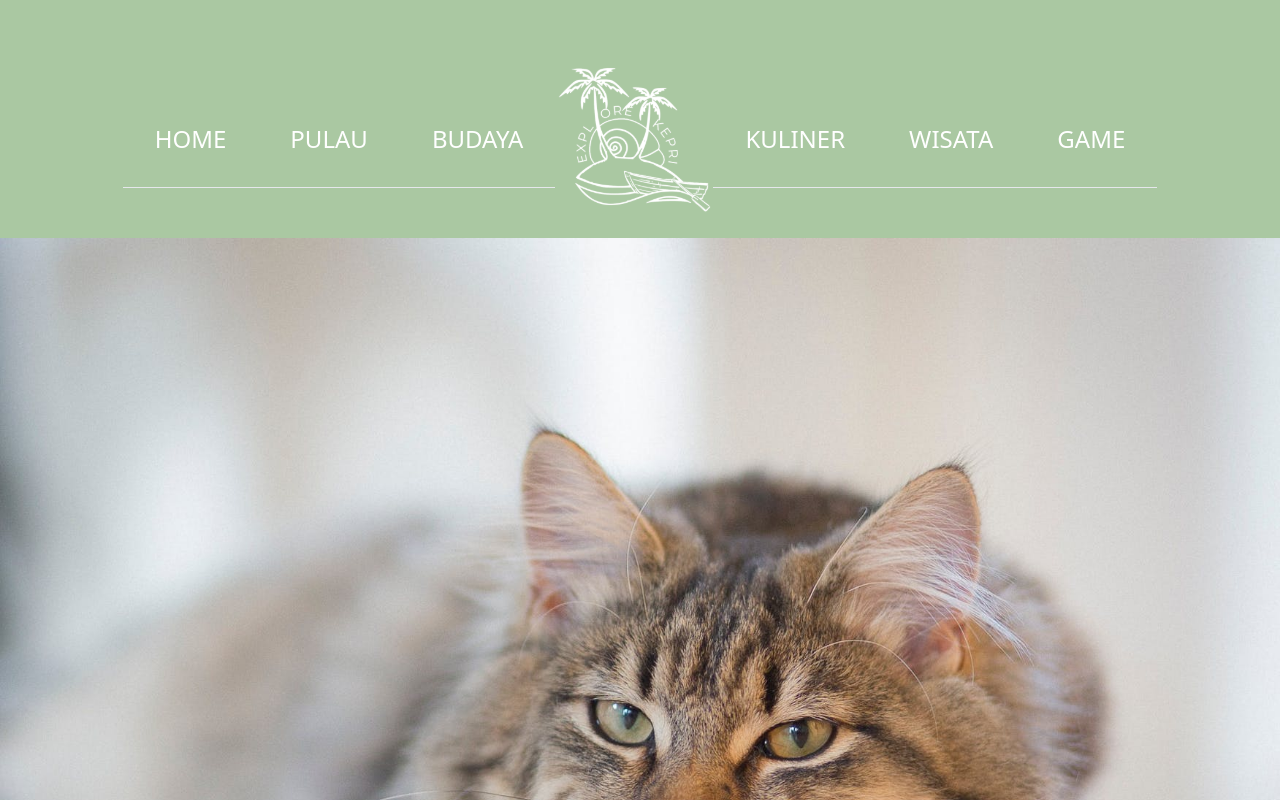
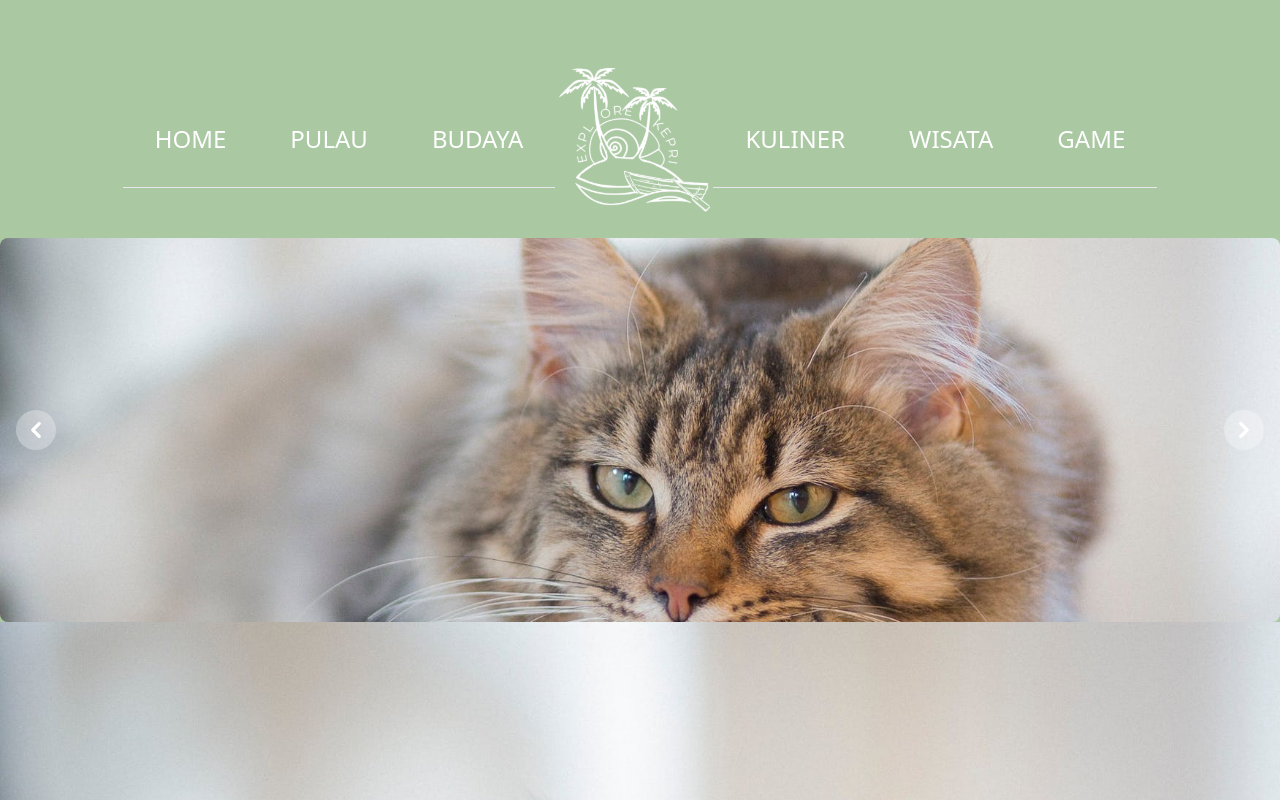
Before and after one commit to Enigma-From-UIB/eksplor-kepri, a React (Create React App) app: page / in a window 1280 px wide. Shown: the top 800 px of the page. Built offline with nearby package versions, Linux system fonts and the light colour scheme.

Commit message:
msi berantakan

```diff
--- a/package.json
+++ b/package.json
@@ -7,6 +7,7 @@
     "@testing-library/react": "^13.4.0",
     "@testing-library/user-event": "^13.5.0",
     "autoprefixer": "^10.4.16",
+    "flowbite": "^2.2.0",
     "postcss": "^8.4.31",
     "react": "^18.2.0",
     "react-dom": "^18.2.0",
--- a/src/components/home.jsx
+++ b/src/components/home.jsx
@@ -1,11 +1,68 @@
 import React from 'react';
 import image from '../assets/image';
+import {Carousel} from 'flowbite'
 
 
 
 function Home() {
   return (
     <div>
+      {/* <script src="../path/to/flowbite/dist/flowbite.min.js"></script> */}
+
+
+
+  <div id="default-carousel" class="relative w-full" data-carousel="slide">
+    {/* <!-- Carousel wrapper --> */}
+    <div class="relative h-56 overflow-hidden rounded-lg md:h-96">
+         {/* <!-- Item 1 --> */}
+        <div class=" duration-700 ease-in-out" data-carousel-item>
+            <img src={image.Cat} class="absolute block w-full -translate-x-1/2 -translate-y-1/2 top-1/2 left-1/2" alt="..." />
+        </div>
+        {/*  <!-- Item 2 --> */}
+        <div class="hidden duration-700 ease-in-out" data-carousel-item>
+            <img src="/docs/images/carousel/carousel-2.svg" class="absolute block w-full -translate-x-1/2 -translate-y-1/2 top-1/2 left-1/2" alt="..." />
+        </div>
+        {/*  <!-- Item 3 --> */}
+        <div class="hidden duration-700 ease-in-out" data-carousel-item>
+            <img src="/docs/images/carousel/carousel-3.svg" class="absolute block w-full -translate-x-1/2 -translate-y-1/2 top-1/2 left-1/2" alt="..." />
+        </div>
+        {/*  <!-- Item 4 --> */}
+        <div class="hidden duration-700 ease-in-out" data-carousel-item>
+            <img src="/docs/images/carousel/carousel-4.svg" class="absolute block w-full -translate-x-1/2 -translate-y-1/2 top-1/2 left-1/2" alt="..." />
+        </div>
+        {/*  <!-- Item 5 --> */}
+        <div class="hidden duration-700 ease-in-out" data-carousel-item>
+            <img src="/docs/images/carousel/carousel-5.svg" class="absolute block w-full -translate-x-1/2 -translate-y-1/2 top-1/2 left-1/2" alt="..." />
+        </div>
+    </div>
+    {/*  <!-- Slider indicators --> */}
+    <div class="absolute z-30 flex -translate-x-1/2 bottom-5 left-1/2 space-x-3 rtl:space-x-reverse">
+        <button type="button" class="w-3 h-3 rounded-full" aria-current="true" aria-label="Slide 1" data-carousel-slide-to="0"></button>
+        <button type="button" class="w-3 h-3 rounded-full" aria-current="false" aria-label="Slide 2" data-carousel-slide-to="1"></button>
+        <button type="button" class="w-3 h-3 rounded-full" aria-current="false" aria-label="Slide 3" data-carousel-slide-to="2"></button>
+        <button type="button" class="w-3 h-3 rounded-full" aria-current="false" aria-label="Slide 4" data-carousel-slide-to="3"></button>
+        <button type="button" class="w-3 h-3 rounded-full" aria-current="false" aria-label="Slide 5" data-carousel-slide-to="4"></button>
+    </div>
+    {/*  <!-- Slider controls --> */}
+    <button type="button" class="absolute top-0 start-0 z-30 flex items-center justify-center h-full px-4 cursor-pointer group focus:outline-none" data-carousel-prev>
+        <span class="inline-flex items-center justify-center w-10 h-10 rounded-full bg-white/30 dark:bg-gray-800/30 group-hover:bg-white/50 dark:group-hover:bg-gray-800/60 group-focus:ring-4 group-focus:ring-white dark:group-focus:ring-gray-800/70 group-focus:outline-none">
+            <svg class="w-4 h-4 text-white dark:text-gray-800 rtl:rotate-180" aria-hidden="true" xmlns="http://www.w3.org/2000/svg" fill="none" viewBox="0 0 6 10">
+                <path stroke="currentColor" stroke-linecap="round" stroke-linejoin="round" stroke-width="2" d="M5 1 1 5l4 4"/>
+            </svg>
+            <span class="sr-only">Previous</span>
+        </span>
+    </button>
+    <button type="button" class="absolute top-0 end-0 z-30 flex items-center justify-center h-full px-4 cursor-pointer group focus:outline-none" data-carousel-next>
+        <span class="inline-flex items-center justify-center w-10 h-10 rounded-full bg-white/30 dark:bg-gray-800/30 group-hover:bg-white/50 dark:group-hover:bg-gray-800/60 group-focus:ring-4 group-focus:ring-white dark:group-focus:ring-gray-800/70 group-focus:outline-none">
+            <svg class="w-4 h-4 text-white dark:text-gray-800 rtl:rotate-180" aria-hidden="true" xmlns="http://www.w3.org/2000/svg" fill="none" viewBox="0 0 6 10">
+                <path stroke="currentColor" stroke-linecap="round" stroke-linejoin="round" stroke-width="2" d="m1 9 4-4-4-4"/>
+            </svg>
+            <span class="sr-only">Next</span>
+        </span>
+    </button>
+</div>
+
+
       <img src={image.Cat} />
       <h1 className='text-center font-extrabold text-white'>Hello world</h1>
       <h1 className='text-center font-extrabold text-white'>Hello world</h1>
--- a/tailwind.config.js
+++ b/tailwind.config.js
@@ -2,11 +2,14 @@
 module.exports = {
   content: [
     "./src/**/*.{js,jsx,ts,tsx}",
+    "./node_modules/flowbite/**/*.js"
   ],
   theme: {
     extend: {
       padding: ['responsive'],
     },
   },
-  plugins: [],
+  plugins: [
+    require('flowbite/plugin')
+  ],
 }
```
Also changed, not shown: 1 other file (tests, documents, lock files or other folders).
